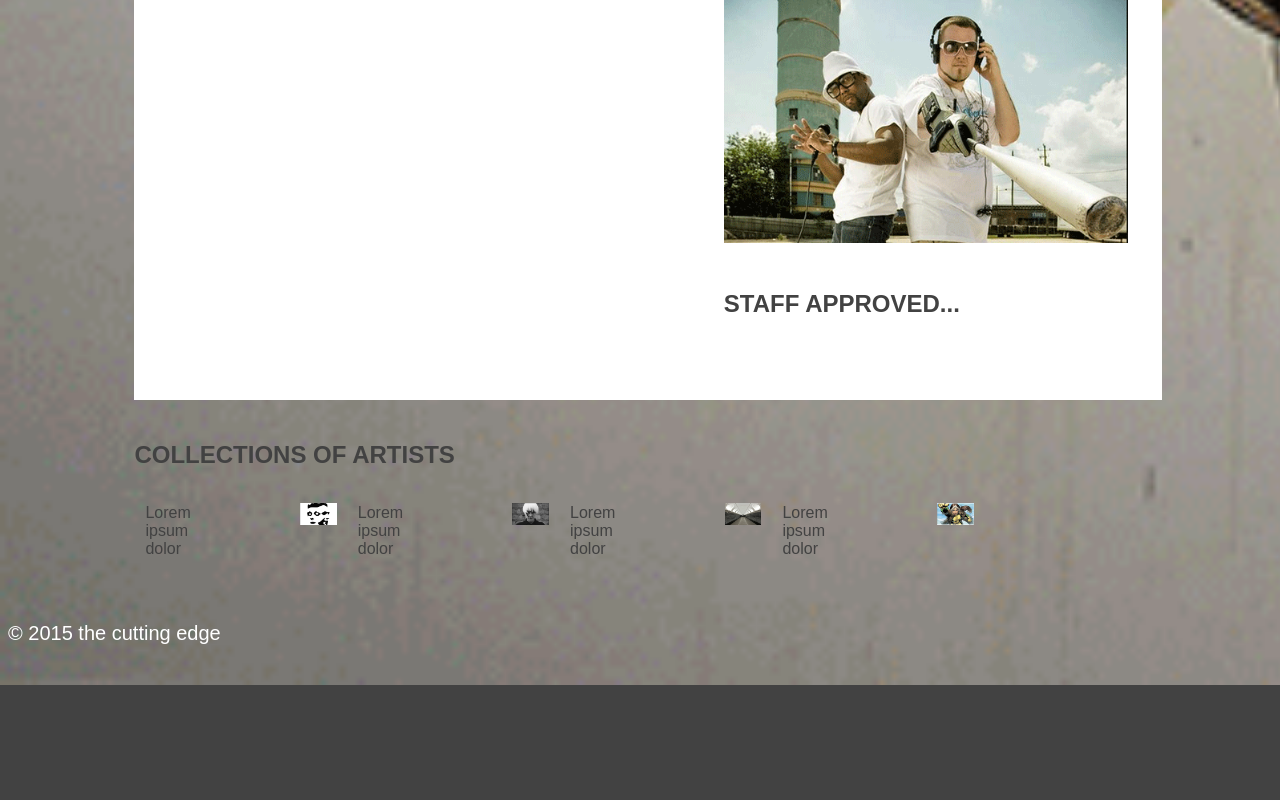
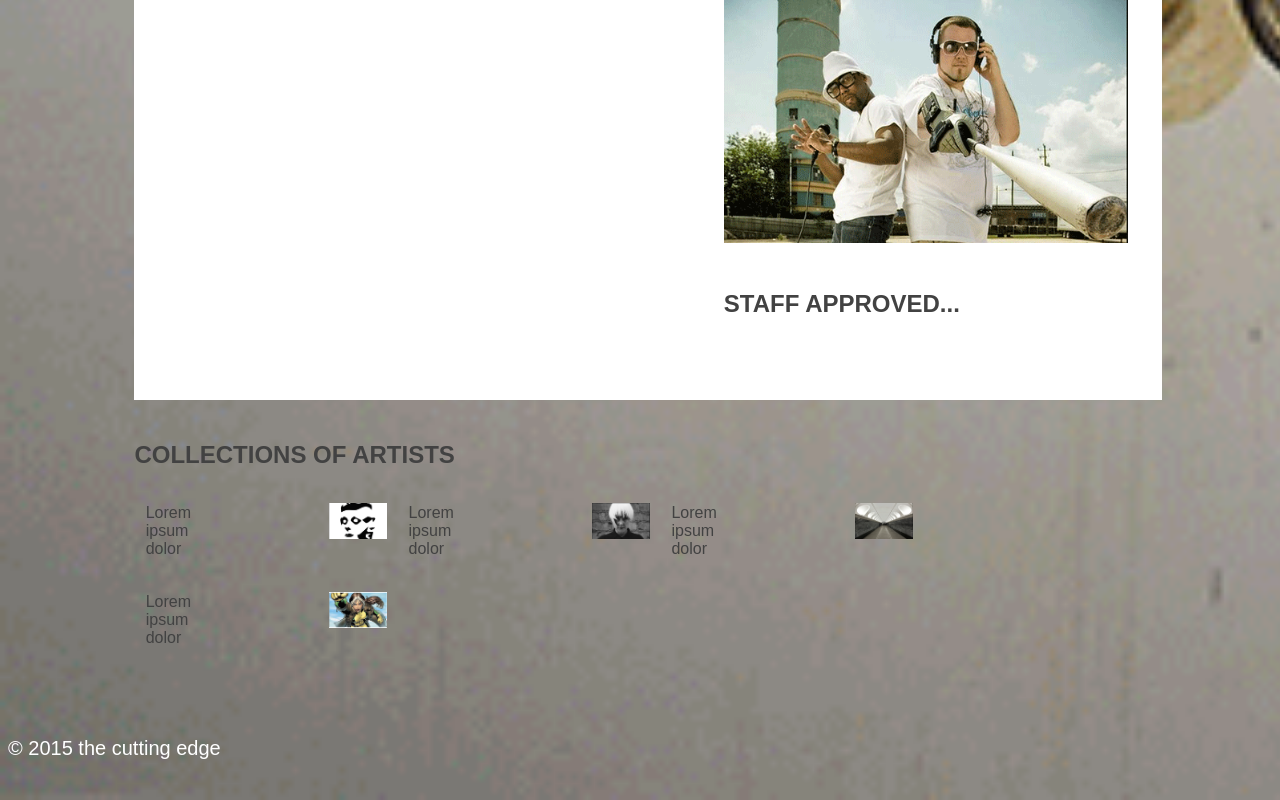
Before and after one commit to SukkieP/SukkieP.github.io, a plain HTML site: page unit_6/index.html in a window 1280 px wide. Shown: the part 1311-2111 px from the top of the page. Before the commit the page ends 1996 px from the top, so only its background shows below. Drawn offline with Linux system fonts and the light colour scheme; a web font is replaced by a local one.

Commit message:
gallery update

```diff
--- a/unit_6/stylesheet.css
+++ b/unit_6/stylesheet.css
@@ -27,7 +27,6 @@ nav {
 }
 a:hover {
 	color: #dbb8e3;
-	background-color: #424242;
 }
 nav a {
 	color: #424242;
@@ -124,11 +123,12 @@ div.gallery {
 	display: inline-block;
 	margin-left: 10%;
 	margin-right: 10%;
+	margin-bottom: 2%;
 }
 div.img {
 	margin: .5%;
 	padding: .5%;
-	width: 19%;
+	width: 24%;
 	height: auto;
 	float: left;
 	text-align: left;
@@ -136,7 +136,7 @@ div.img {
 
 div.img img {
 	display: inline-block;
-	width: 19%;
+	width: 24%;
 	height: 15%;
 	background-size: 100%;
 	margin-left: .5%;
```
